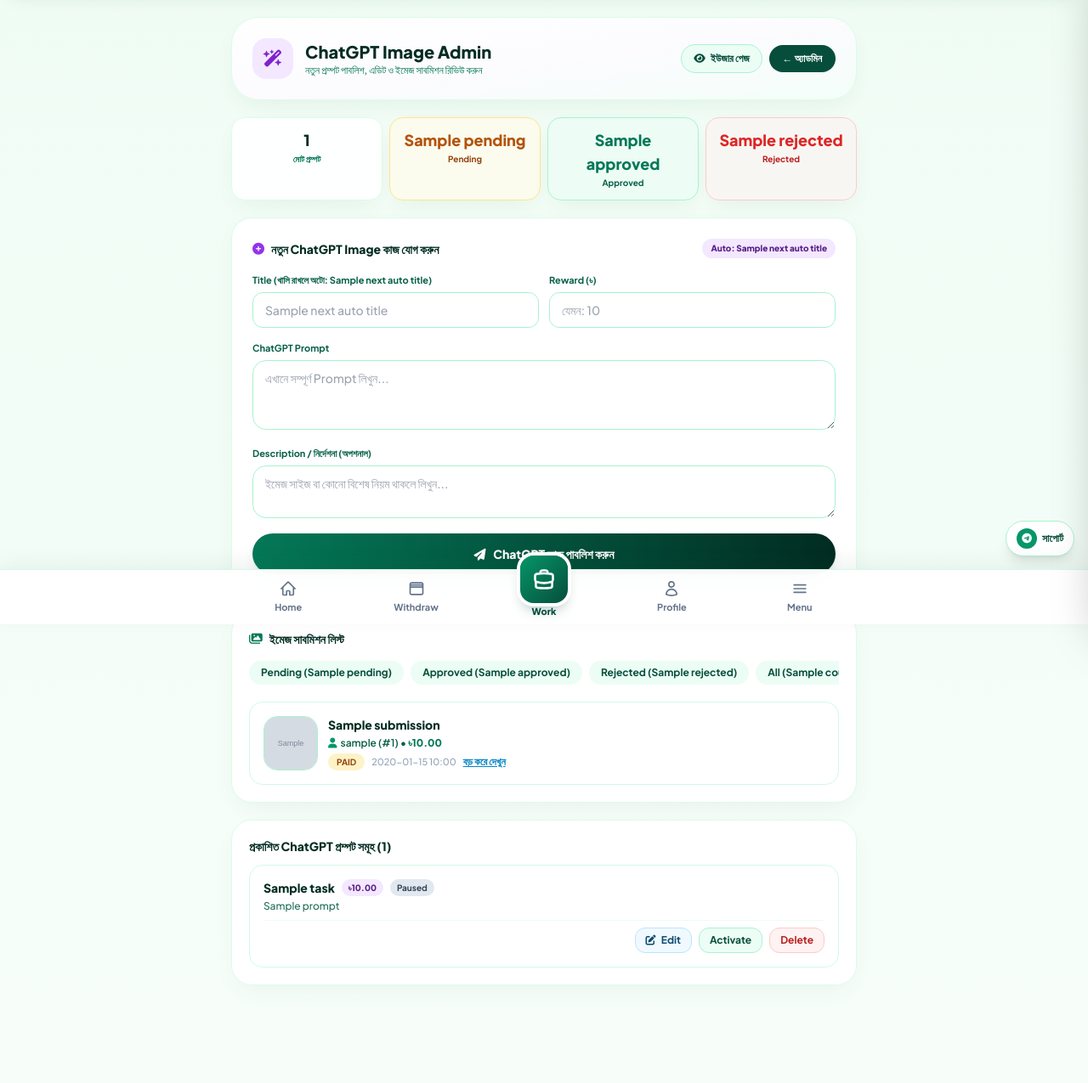
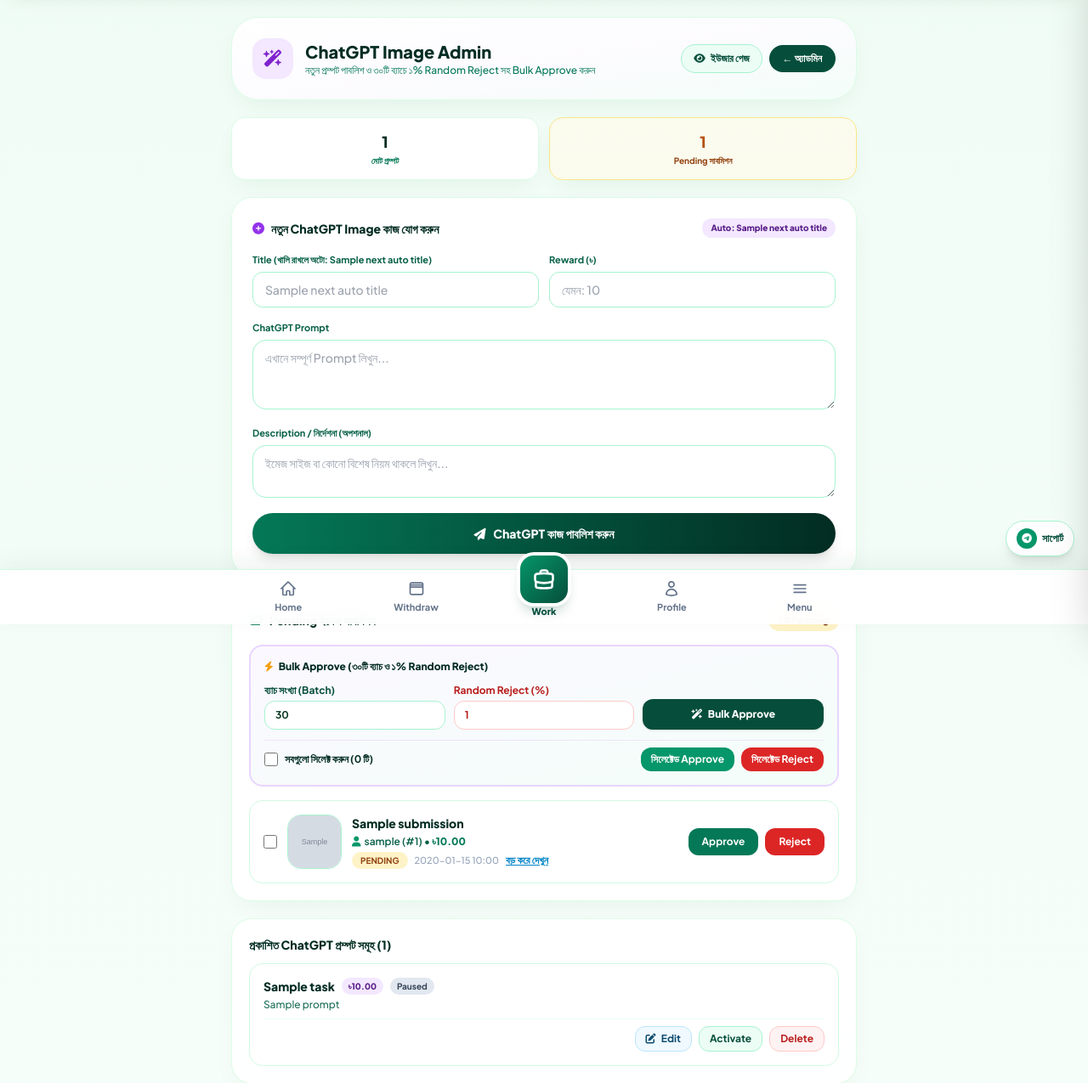
Before and after one commit to ffidcretordk-dot/Infinity, a FastAPI app: template templates/admin_ai.html in a window 1280 px wide. Shown: the part 65-1340 px from the top of the page at 85% size. Before the commit the page ends 1233 px from the top, so only its background shows below. Run offline with FastAPI, Linux system fonts and the light colour scheme; the template is opened without the code that fills it: most values are stand-ins (such as "Sample title", 1, 10 or a date in 2020); grey boxes marked "Sample" are stand-in pictures; some libraries are stand-ins or nearby versions.

Commit message:
Update admin_ai.html

```diff
--- a/templates/admin_ai.html
+++ b/templates/admin_ai.html
@@ -10,7 +10,7 @@
       </div>
       <div>
         <h1 class="text-xl font-extrabold text-emerald-950">ChatGPT Image Admin</h1>
-        <p class="text-xs text-emerald-700">নতুন প্রম্পট পাবলিশ, এডিট ও ইমেজ সাবমিশন রিভিউ করুন</p>
+        <p class="text-xs text-emerald-700">নতুন প্রম্পট পাবলিশ ও ৩০টি ব্যাচে ১% Random Reject সহ Bulk Approve করুন</p>
       </div>
     </div>
     <div class="flex items-center gap-2">
@@ -21,24 +21,15 @@
     </div>
   </div>
 
-  <!-- Quick Summary Strip -->
-  {% set cnt = counts|default({'all':0,'pending':0,'approved':0,'rejected':0}) %}
-  <div class="grid grid-cols-4 gap-2 text-center text-xs">
-    <div class="soft-card rounded-2xl p-3">
+  <!-- Quick Summary Strip (Pending Only) -->
+  <div class="grid grid-cols-2 gap-3 text-center text-xs">
+    <div class="soft-card rounded-2xl p-3.5">
       <div class="text-lg font-extrabold text-emerald-950">{{ tasks|length }}</div>
       <div class="text-[10px] font-bold text-emerald-700">মোট প্রম্পট</div>
     </div>
-    <div class="soft-card rounded-2xl p-3 bg-amber-50/70 border-amber-200">
-      <div class="text-lg font-extrabold text-amber-700">{{ cnt.pending }}</div>
-      <div class="text-[10px] font-bold text-amber-800">Pending</div>
-    </div>
-    <div class="soft-card rounded-2xl p-3 bg-emerald-50/70 border-emerald-200">
-      <div class="text-lg font-extrabold text-emerald-700">{{ cnt.approved }}</div>
-      <div class="text-[10px] font-bold text-emerald-800">Approved</div>
-    </div>
-    <div class="soft-card rounded-2xl p-3 bg-red-50/60 border-red-200">
-      <div class="text-lg font-extrabold text-red-600">{{ cnt.rejected }}</div>
-      <div class="text-[10px] font-bold text-red-700">Rejected</div>
+    <div class="soft-card rounded-2xl p-3.5 bg-amber-50/70 border-amber-200">
+      <div class="text-lg font-extrabold text-amber-700">{{ pending_count|default(submissions|length) }}</div>
+      <div class="text-[10px] font-bold text-amber-800">Pending সাবমিশন</div>
     </div>
   </div>
 
@@ -83,34 +74,72 @@
     </form>
   </div>
 
-  <!-- Image Submissions Review Section -->
+  <!-- Image Submissions Review Section (Pending Only + Bulk Approve) -->
   <div class="soft-card rounded-3xl p-5 space-y-4">
-    <div class="flex flex-wrap items-center justify-between gap-2">
+    <div class="flex items-center justify-between gap-2">
       <h2 class="font-extrabold text-sm text-emerald-950 flex items-center gap-2">
-        <i class="fa-solid fa-images text-emerald-700"></i> ইমেজ সাবমিশন লিস্ট
+        <i class="fa-solid fa-images text-emerald-700"></i> Pending ইমেজ সাবমিশন
       </h2>
+      <span class="bg-amber-100 text-amber-900 px-3 py-1 rounded-full text-[11px] font-extrabold">
+        {{ pending_count|default(submissions|length) }} টি Pending
+      </span>
     </div>
 
-    <!-- Filter Tabs -->
-    <div class="flex items-center gap-2 overflow-x-auto pb-1 text-xs font-bold">
-      <a href="/admin/c?status=pending" class="px-3.5 py-1.5 rounded-full shrink-0 {% if status_filter == 'pending' %}bg-emerald-900 text-white{% else %}bg-emerald-50 text-emerald-900{% endif %}">
-        Pending ({{ cnt.pending }})
-      </a>
-      <a href="/admin/c?status=approved" class="px-3.5 py-1.5 rounded-full shrink-0 {% if status_filter == 'approved' %}bg-emerald-900 text-white{% else %}bg-emerald-50 text-emerald-900{% endif %}">
-        Approved ({{ cnt.approved }})
-      </a>
-      <a href="/admin/c?status=rejected" class="px-3.5 py-1.5 rounded-full shrink-0 {% if status_filter == 'rejected' %}bg-emerald-900 text-white{% else %}bg-emerald-50 text-emerald-900{% endif %}">
-        Rejected ({{ cnt.rejected }})
-      </a>
-      <a href="/admin/c?status=all" class="px-3.5 py-1.5 rounded-full shrink-0 {% if status_filter == 'all' %}bg-emerald-900 text-white{% else %}bg-emerald-50 text-emerald-900{% endif %}">
-        All ({{ cnt.all }})
-      </a>
-    </div>
+    {% if submissions %}
+    <!-- Smart Bulk Approve Bar (Batch 30 + Random 1% Reject) -->
+    <form id="ai-bulk-form" action="/admin/c/bulk" method="POST"
+          class="rounded-2xl p-4 space-y-3 border-2 border-purple-200 bg-gradient-to-br from-purple-50/70 to-emerald-50/60 text-xs">
+      <div class="flex flex-wrap items-center justify-between gap-2">
+        <span class="font-extrabold text-emerald-950">
+          <i class="fa-solid fa-bolt text-amber-500 mr-1"></i> Bulk Approve (৩০টি ব্যাচ ও ১% Random Reject)
+        </span>
+      </div>
+
+      <div class="grid grid-cols-2 sm:grid-cols-3 gap-2.5">
+        <div>
+          <label class="font-bold text-emerald-900 block mb-1">ব্যাচ সংখ্যা (Batch)</label>
+          <input type="number" name="batch_limit" value="30" min="1" max="500"
+                 class="w-full px-3 py-2 rounded-xl border border-emerald-200 bg-white font-bold" />
+        </div>
+        <div>
+          <label class="font-bold text-red-700 block mb-1">Random Reject (%)</label>
+          <input type="number" name="reject_percent" value="1" min="0" max="100" step="0.5"
+                 class="w-full px-3 py-2 rounded-xl border border-red-200 bg-white font-bold text-red-700" />
+        </div>
+        <div class="col-span-2 sm:col-span-1 flex items-end">
+          <button type="submit" name="mode" value="smart_bulk"
+                  onclick="return confirm('৩০টি ব্যাচে Bulk Approve ও ১% Random Reject চালাতে চান?')"
+                  class="w-full bg-emerald-900 hover:bg-emerald-800 text-white py-2.5 px-4 rounded-xl font-extrabold shadow">
+            <i class="fa-solid fa-wand-magic-sparkles mr-1"></i> Bulk Approve
+          </button>
+        </div>
+      </div>
+
+      <div class="flex flex-wrap items-center justify-between gap-2 pt-2 border-t border-purple-200/60">
+        <label class="inline-flex items-center gap-2 font-bold text-emerald-950 cursor-pointer">
+          <input type="checkbox" onchange="toggleAllAiSubs(this)" class="w-4 h-4 accent-emerald-800 rounded" />
+          <span>সবগুলো সিলেক্ট করুন (<span id="ai-selected-count">0</span> টি)</span>
+        </label>
+
+        <div class="flex gap-2">
+          <button type="submit" name="mode" value="approve_selected" class="bg-emerald-600 hover:bg-emerald-700 text-white px-3 py-1.5 rounded-xl font-bold">
+            সিলেক্টেড Approve
+          </button>
+          <button type="submit" name="mode" value="reject_selected" class="bg-red-600 hover:bg-red-700 text-white px-3 py-1.5 rounded-xl font-bold">
+            সিলেক্টেড Reject
+          </button>
+        </div>
+      </div>
+    </form>
+    {% endif %}
 
     <div class="space-y-3 text-xs">
       {% for s in submissions %}
       <div class="bg-white border border-emerald-100 p-4 rounded-2xl flex flex-wrap items-center justify-between gap-3">
         <div class="flex items-center gap-3 min-w-0">
+          <input type="checkbox" form="ai-bulk-form" name="selected_ids" value="{{ s.id }}" onchange="updateAiSelectedCount()"
+                 class="ai-sub-checkbox w-4 h-4 accent-emerald-800 rounded shrink-0" />
+
           {% if s.image_url %}
           <img src="{{ s.image_url }}" onclick="openAiLightbox('{{ s.image_url }}')"
                class="w-16 h-16 rounded-2xl object-cover border border-emerald-200 cursor-pointer shrink-0 hover:scale-105 transition" />
@@ -127,12 +156,7 @@
               • <b class="text-emerald-700">৳{{ "%.2f"|format(s.reward) }}</b>
             </div>
             <div class="flex flex-wrap items-center gap-2">
-              <span class="px-2.5 py-0.5 rounded-full text-[10px] font-bold
-                {% if s.status == 'approved' %}bg-emerald-100 text-emerald-800
-                {% elif s.status == 'rejected' %}bg-red-100 text-red-700
-                {% else %}bg-amber-100 text-amber-800{% endif %}">
-                {{ s.status|upper }}
-              </span>
+              <span class="px-2.5 py-0.5 rounded-full text-[10px] font-bold bg-amber-100 text-amber-800">PENDING</span>
               <span class="text-[11px] text-slate-400">{{ (s.created_at or '')[:16].replace('T', ' ') }}</span>
               {% if s.image_url %}
               <button type="button" onclick="openAiLightbox('{{ s.image_url }}')" class="text-sky-600 font-bold underline">বড় করে দেখুন</button>
@@ -141,7 +165,6 @@
           </div>
         </div>
 
-        {% if s.status == 'pending' %}
         <div class="flex gap-2 shrink-0">
           <form action="/admin/c/submission/{{ s.id }}/approve" method="POST">
             <button class="bg-emerald-700 hover:bg-emerald-800 text-white px-4 py-2 rounded-xl font-bold shadow-xs">Approve</button>
@@ -150,10 +173,9 @@
             <button class="bg-red-600 hover:bg-red-700 text-white px-4 py-2 rounded-xl font-bold shadow-xs">Reject</button>
           </form>
         </div>
-        {% endif %}
       </div>
       {% else %}
-      <p class="text-emerald-700 text-center py-6 font-bold">এই ফিল্টারে কোনো ইমেজ সাবমিশন নেই।</p>
+      <p class="text-emerald-700 text-center py-6 font-bold">এই মুহূর্তে কোনো Pending ইমেজ সাবমিশন নেই।</p>
       {% endfor %}
     </div>
   </div>
@@ -248,6 +270,17 @@
 </div>
 
 <script>
+function toggleAllAiSubs(master) {
+  document.querySelectorAll(".ai-sub-checkbox").forEach((cb) => (cb.checked = master.checked));
+  updateAiSelectedCount();
+}
+
+function updateAiSelectedCount() {
+  const count = document.querySelectorAll(".ai-sub-checkbox:checked").length;
+  const el = document.getElementById("ai-selected-count");
+  if (el) el.innerText = count;
+}
+
 function openEditAiModal(btn) {
   const d = btn.dataset;
   document.getElementById("edit-ai-form").action = `/admin/c/task/${d.id}/edit`;
```
